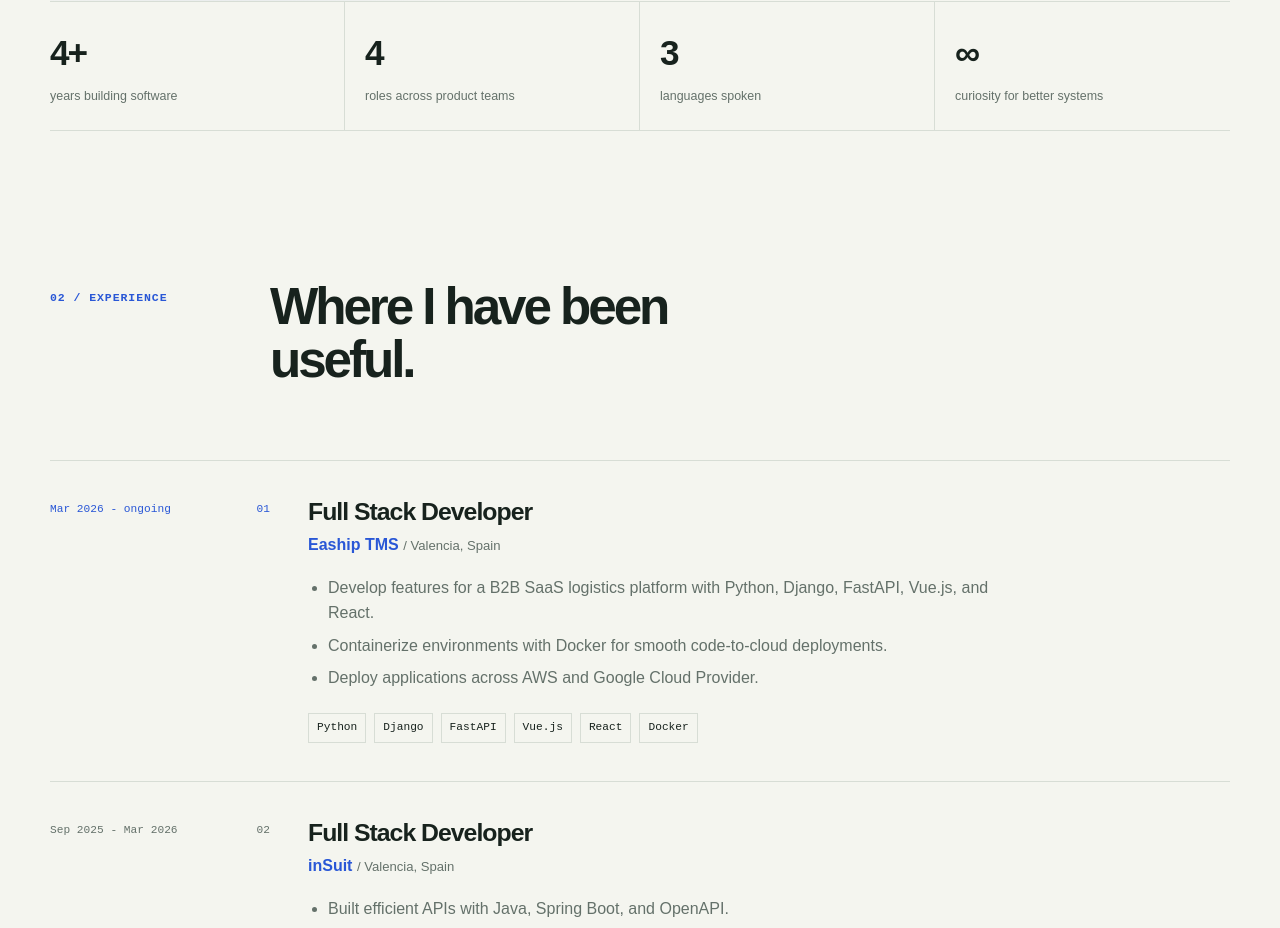
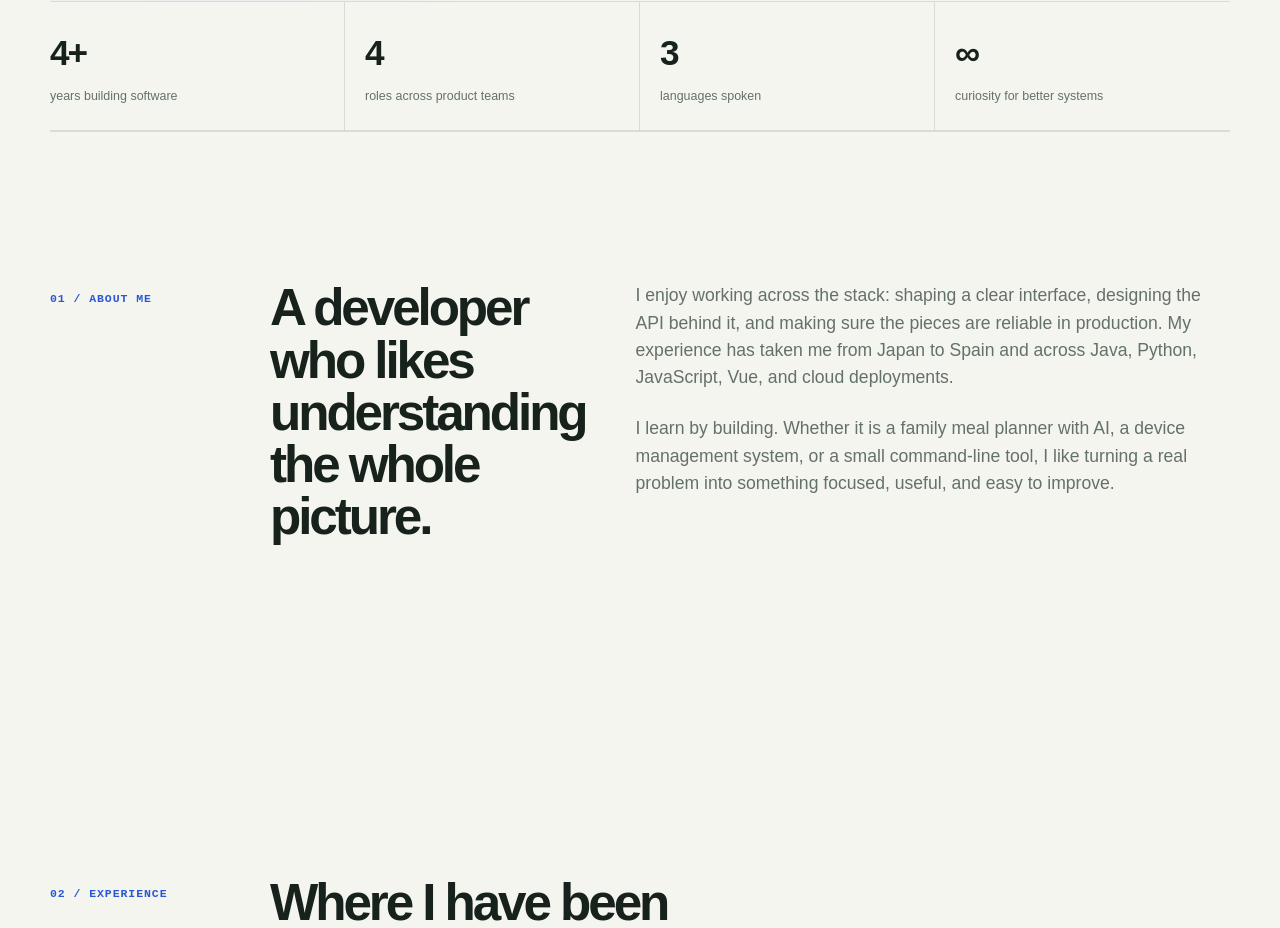
Before and after one commit to dirb997/portfolio-dr, a Vue app: page / in a window 1280 px wide. Shown: the part 811-1739 px from the top of the page. Built offline with nearby package versions, Linux system fonts and the light colour scheme.

Commit message:
improved the "about me" section

```diff
--- /dev/null
+++ b/i18n/en/about.json
@@ -0,0 +1,6 @@
+{
+  "eyebrow": "01 / About me",
+  "title": "A developer who likes understanding the whole picture.",
+  "intro": "I enjoy working across the stack: shaping a clear interface, designing the API behind it, and making sure the pieces are reliable in production. My experience has taken me from Japan to Spain and across Java, Python, JavaScript, Vue, and cloud deployments.",
+  "approach": "I learn by building. Whether it is a family meal planner with AI, a device management system, or a small command-line tool, I like turning a real problem into something focused, useful, and easy to improve."
+}
--- /dev/null
+++ b/i18n/es/about.json
@@ -0,0 +1,6 @@
+{
+  "eyebrow": "01 / Sobre mí",
+  "title": "Un desarrollador al que le gusta entender el conjunto.",
+  "intro": "Me gusta trabajar en todo el stack: diseñar una interfaz clara, construir la API que la hace posible y asegurar que todo sea fiable en producción. Mi experiencia me ha llevado de Japón a España y a trabajar con Java, Python, JavaScript, Vue y despliegues en la nube.",
+  "approach": "Aprendo construyendo. Ya sea un planificador familiar de menús con IA, un sistema para gestionar dispositivos o una pequeña herramienta de terminal, me gusta convertir un problema real en algo concreto, útil y fácil de mejorar."
+}
--- a/src/components/AboutSection.vue
+++ b/src/components/AboutSection.vue
@@ -3,7 +3,7 @@ defineProps({ t: { type: Function, required: true } });
 </script>
 
 <template>
-  <section class="hero section-shell" id="about">
+  <section class="hero section-shell">
     <div class="hero-copy">
       <p class="eyebrow" v-html="t('hero.eyebrow')"></p>
       <h1 v-html="t('hero.title')"></h1>
@@ -27,4 +27,15 @@ defineProps({ t: { type: Function, required: true } });
     <div><strong>3</strong><span>{{ t('facts.languages') }}</span></div>
     <div><strong>∞</strong><span>{{ t('facts.curiosity') }}</span></div>
   </section>
+
+  <section class="about-detail content-section section-shell reveal" id="about">
+    <div class="section-heading">
+      <p class="eyebrow">{{ t('about.eyebrow') }}</p>
+      <h2>{{ t('about.title') }}</h2>
+    </div>
+    <div class="about-detail-copy">
+      <p>{{ t('about.intro') }}</p>
+      <p>{{ t('about.approach') }}</p>
+    </div>
+  </section>
 </template>
--- a/src/i18n.js
+++ b/src/i18n.js
@@ -1,6 +1,7 @@
 import enMeta from '../i18n/en/meta.json';
 import enNav from '../i18n/en/nav.json';
 import enHero from '../i18n/en/hero.json';
+import enAbout from '../i18n/en/about.json';
 import enFacts from '../i18n/en/facts.json';
 import enExperience from '../i18n/en/experience.json';
 import enProjects from '../i18n/en/projects.json';
@@ -11,6 +12,7 @@ import enFooter from '../i18n/en/footer.json';
 import esMeta from '../i18n/es/meta.json';
 import esNav from '../i18n/es/nav.json';
 import esHero from '../i18n/es/hero.json';
+import esAbout from '../i18n/es/about.json';
 import esFacts from '../i18n/es/facts.json';
 import esExperience from '../i18n/es/experience.json';
 import esProjects from '../i18n/es/projects.json';
@@ -24,6 +26,7 @@ export const translations = {
     meta: enMeta,
     nav: enNav,
     hero: enHero,
+    about: enAbout,
     facts: enFacts,
     experience: enExperience,
     projects: enProjects,
@@ -36,6 +39,7 @@ export const translations = {
     meta: esMeta,
     nav: esNav,
     hero: esHero,
+    about: esAbout,
     facts: esFacts,
     experience: esExperience,
     projects: esProjects,
--- a/styles.css
+++ b/styles.css
@@ -50,6 +50,10 @@ h2 { max-width: 470px; margin-bottom: 0; font-size: clamp(2rem, 4vw, 4rem); line
 .facts strong { font-size: 2.2rem; letter-spacing: -.06em; }
 .facts span { color: var(--muted); font-size: .78rem; }
 .content-section, .split-section { padding-block: 150px; }
+.about-detail { display: grid; grid-template-columns: 1fr 1.5fr; gap: 50px; border-top: 1px solid var(--line); padding-bottom: 110px; }
+.about-detail-copy { max-width: 700px; }
+.about-detail-copy p { color: var(--muted); font-size: 1.1rem; }
+.about-detail-copy p + p { margin-top: 24px; }
 .section-heading { display: grid; grid-template-columns: 220px 1fr; align-items: start; margin-bottom: 74px; }
 .section-heading .eyebrow { margin: 8px 0 0; }
 .timeline { border-top: 1px solid var(--line); }
@@ -132,6 +136,7 @@ h2 { max-width: 470px; margin-bottom: 0; font-size: clamp(2rem, 4vw, 4rem); line
   .facts div:nth-child(2) { border-right: 0; }
   .facts strong { font-size: 1.8rem; }
   .content-section, .split-section { padding-block: 90px; }
+  .about-detail { grid-template-columns: 1fr; gap: 0; padding-bottom: 70px; }
   .section-heading, .split-section, .education { display: block; }
   .section-heading { margin-bottom: 45px; }
   .section-heading .eyebrow { margin-bottom: 18px; }
```
Also changed, not shown: 1 other file (tests, documents, lock files or other folders).
